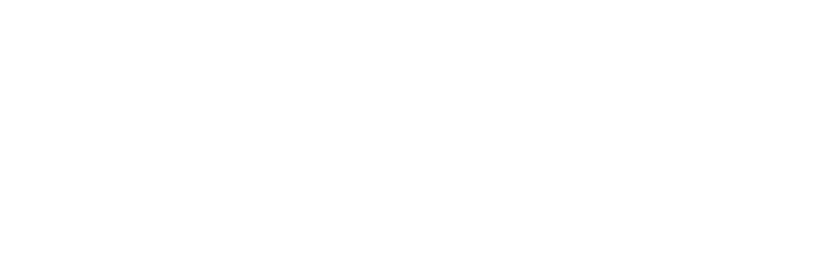
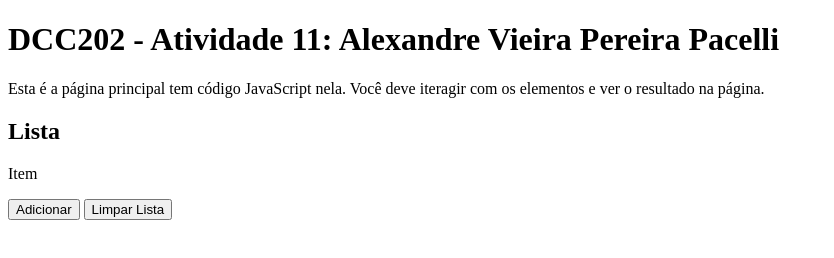
Before and after one commit to ufjf-dcc202/ufjf-dcc202-2023-3-b-atv11-AlexandreVp, a plain HTML site: page index.html in a window 1280 px wide. Shown: the whole page, without its empty margins (0-834 px from the left). Drawn offline with Linux system fonts and the light colour scheme.

Commit message:
Adicionando tags e conteúdos

```diff
--- a/index.html
+++ b/index.html
@@ -1,11 +1,23 @@
 <!DOCTYPE html>
-<html lang="en">
+<html lang="pt">
 <head>
     <meta charset="UTF-8">
     <meta name="viewport" content="width=device-width, initial-scale=1.0">
-    <title>Document</title>
+    <title>DCC202 - Atividade 11: Alexandre Vieira Pereira Pacelli</title>
+    <script src="main.js" type="module"></script>
 </head>
 <body>
+    <main>
+        <h1>DCC202 - Atividade 11: Alexandre Vieira Pereira Pacelli</h1>
+        <p>Esta é a página principal tem código JavaScript nela. Você deve iteragir com os elementos e ver o resultado na página.</p>
+        <section>
+            <h2>Lista</h2>
+            <p id="entrada" contenteditable>Item</p>
+            <button id="adicionar">Adicionar</button>
+            <button id="limpar">Limpar Lista</button>
+            <ol id="itens"></ol>
+        </section>
+    </main>
 
 </body>
 </html>
```
